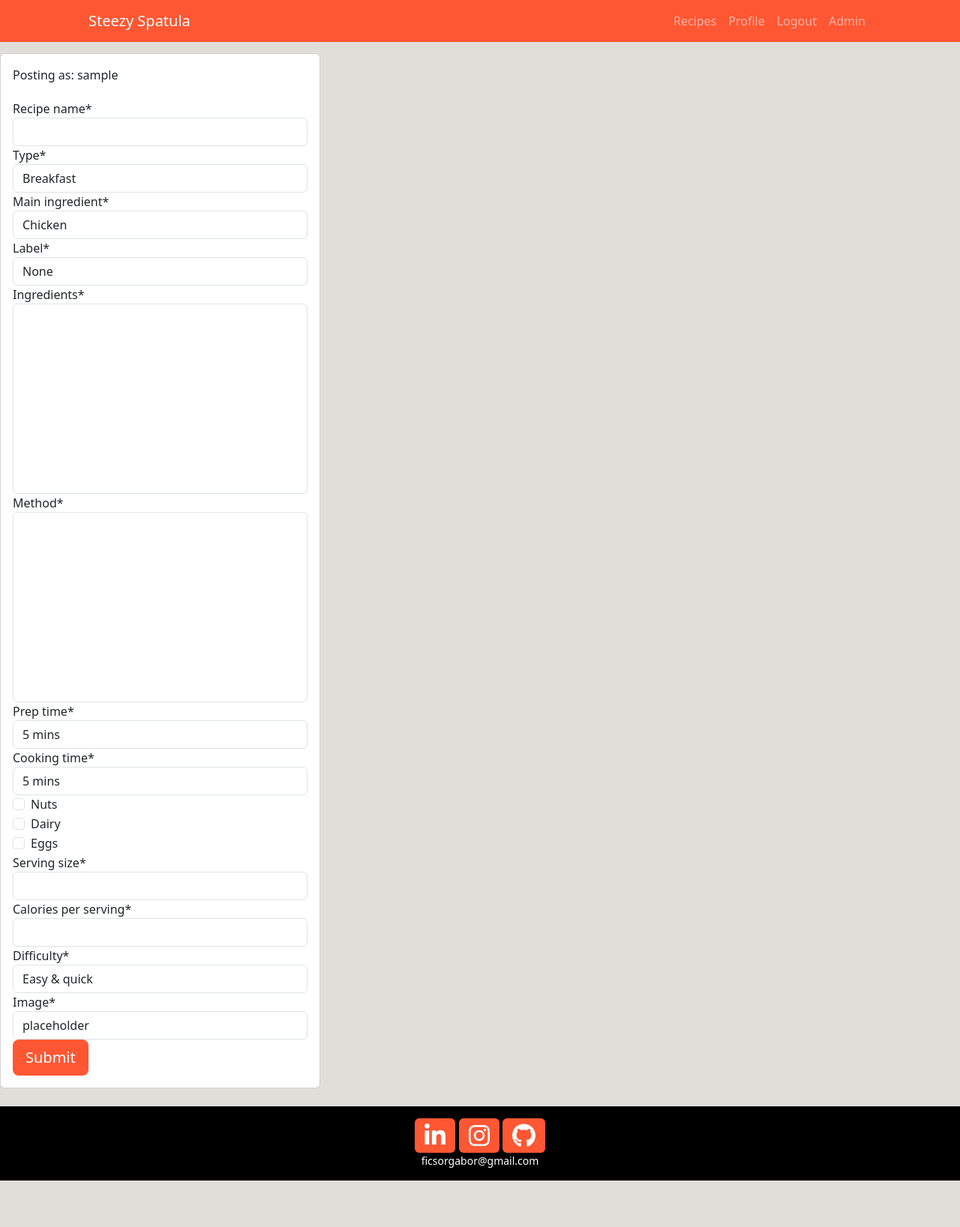
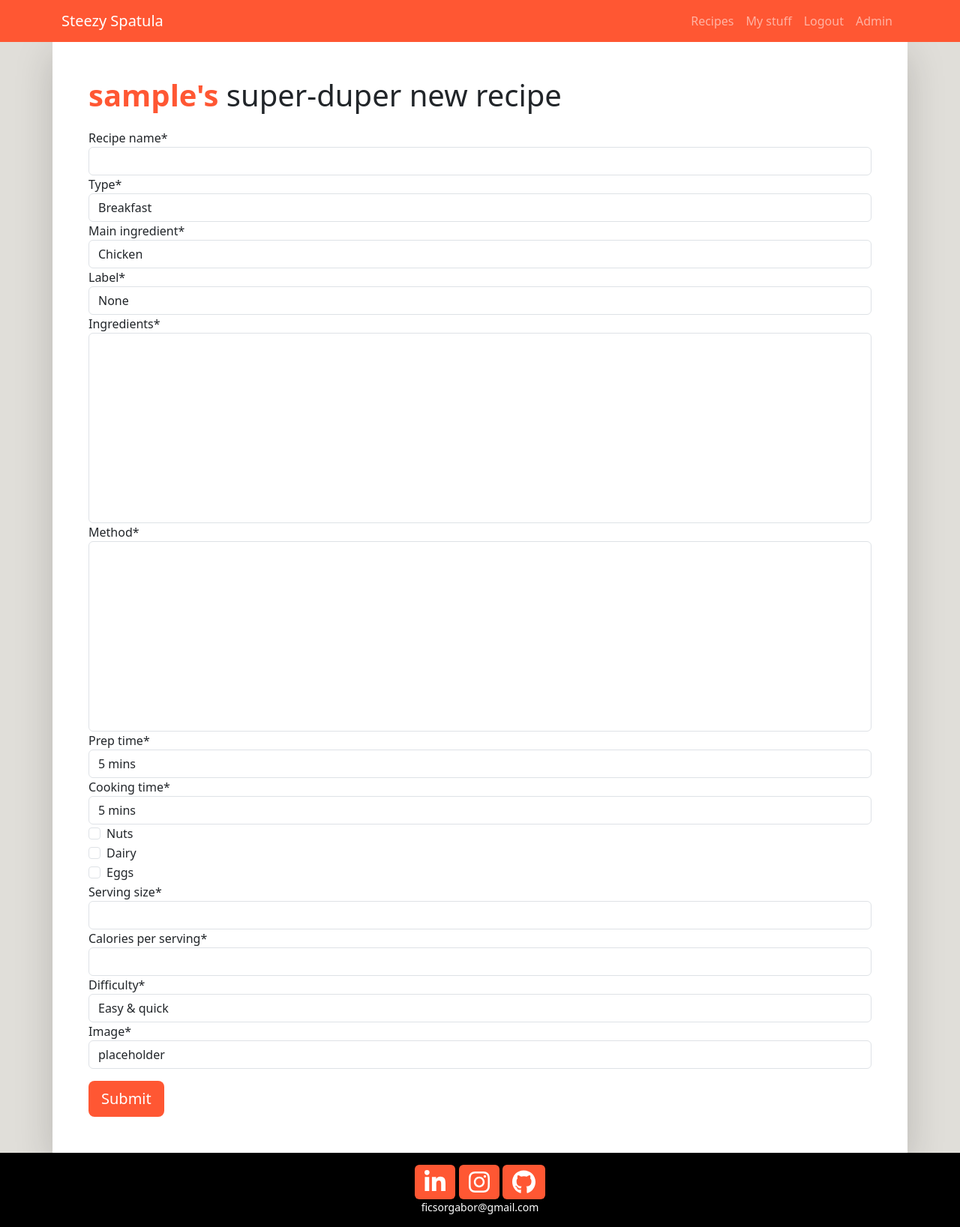
Before and after one commit to GaborFicsor/steezy-spatula, a Django app: page /recipes/create in a window 1280 px wide. Shown: the whole page at 75% size. Before the commit the page ends 1575 px from the top, so only its background shows below. Run offline with Django 3.2, Linux system fonts and the light colour scheme; the visitor is signed in with stand-in values (Sample User, id 1); some libraries are stand-ins or nearby versions; some web fonts are replaced.

Commit message:
Finish styling the form template of creating a new recipe

```diff
--- a/recipes/forms.py
+++ b/recipes/forms.py
@@ -50,7 +50,3 @@ class RecipeFilterForm(forms.ModelForm):
             'type': forms.Select(attrs={'class': 'form-control'}),
             'difficulty': forms.Select(attrs={'class': 'form-control'}),
         }
-
-form = RecipeFilterForm()
-for field in form.fields:
-    print(field)
--- a/static/css/steezy.css
+++ b/static/css/steezy.css
@@ -10,6 +10,14 @@ body{
 
 textarea {
     resize: none;
+}
+
+.view-height-50 {
+    height: 50vh;
+}
+
+.user {
+    color: #FF5733;
 }
 
 hr {
--- a/templates/base.html
+++ b/templates/base.html
@@ -6,8 +6,8 @@
 
 <head>
     <meta charset="UTF-8">
-    <meta name="viewport" content="width=device-width, initial-scale=1, shrink-to-fit=no"/>
-    <meta name="description" content="Easy recipes for people with executive dysfunction" >
+    <meta name="viewport" content="width=device-width, initial-scale=1, shrink-to-fit=no" />
+    <meta name="description" content="Easy recipes for people with executive dysfunction">
     <meta http-equiv="X-UA-Compatible" content="IE=edge">
     <meta name="viewport" content="width=device-width, initial-scale=1.0">
     <!-- Bootstrap CDN -->
@@ -29,16 +29,16 @@
 <body>
     <!-- Navigation-->
     <nav class="navbar navbar-expand-lg navbar-dark text elara fixed-top">
-        <div class="container px-5">
+        <div class="container ">
             <a class="navbar-brand" href="{% url 'homepage' %}">Steezy Spatula</a>
             <button class="navbar-toggler" type="button" data-bs-toggle="collapse" data-bs-target="#navbarResponsive"
                 aria-controls="navbarResponsive" aria-expanded="false" aria-label="Toggle navigation"><span
                     class="navbar-toggler-icon"></span></button>
             <div class="collapse navbar-collapse" id="navbarResponsive">
                 <ul class="navbar-nav ms-auto">
-                    <li class="nav-item"><a class="nav-link "href="{% url 'recipes' %}">Recipes</a></li>
+                    <li class="nav-item"><a class="nav-link " href="{% url 'recipes' %}">Recipes</a></li>
                     {% if user.is_authenticated %}
-                    <li class="nav-item"><a class="nav-link" href="{% url 'profile' user.username %}">Profile</a></li>
+                    <li class="nav-item"><a class="nav-link" href="{% url 'profile' user.username %}">My stuff</a></li>
                     <li class="nav-item"><a class="nav-link" href="{% url 'account_logout' %}">Logout</a></li>
                     <li class="nav-item"><a class="nav-link" href="{% url 'dashboard' %}">Admin</a></li>
                     {% else %}
--- a/templates/home.html
+++ b/templates/home.html
@@ -23,6 +23,15 @@
                         <li>you're mental well-being interferes with your executive functioning</li>
                         <li>looking at unnecessary walls of text annoys you</li>
                     </ul>
+                    {% if user.is_authenticated %}
+                    <a class="d-none" href="{% url 'account_signup' %}">
+                        <button type="submit" class="btn elara mt-2">Register</button>
+                    </a>
+                    {% else %}
+                    <a href="{% url 'account_signup' %}">
+                        <button type="submit" class="btn elara mt-2">Register</button>
+                    </a>
+                    {% endif%}
                 </div>
             </div>
         </div>
@@ -31,8 +40,8 @@
 
 <!-- Content section / a word on me-->
 
-<section >
-    <div class="container px-5">
+<section>
+    <div class="container white px-5">
         <div class="row align-items-center">
             <div class="col-lg-4 text-center">
                 <div class="p-5"><img class="img-fluid about-me" src="../static/images/me.jpg" alt="..." /></div>
--- a/templates/recipe_form.html
+++ b/templates/recipe_form.html
@@ -3,9 +3,11 @@
 {% block content %}
 {% load crispy_forms_tags %}
 
-<div class="col-md-4 card mb-4  mt-3 ">
-    <div class="card-body">
-        <!-- For later -->
+<div class="container white shadow-lg p-5">
+    <div class="row">
+        <div class="col-12">
+
+                <div>
                     {% if posted %}
                     <div class="alert alert-success" role="alert">
                         Your recipe is awaiting approval
@@ -13,15 +15,28 @@
                     {% else %}
                     {% if user.is_authenticated %}
 
-        <p>Posting as: {{ user.username }}</p>
+                    <h1>
+                        <b class="user">
+                        {{ user.username }}'s
+                        </b>
+                        super-duper new recipe</h1>
                     <form method="post" style="margin-top: 1.3em;">
                         {{ form | crispy }}
                         {% csrf_token %}
-            <button type="submit" class="btn btn-signup btn-lg">Submit</button>
+                        <button type="submit" class="btn btn-signup elara mt-3 btn-lg">Submit</button>
                     </form>
                     {% endif %}
                     {% endif %}
                 </div>
+
         </div>
 
+
+    </div>
+</div>
+
+
+
+
+
 {%endblock%}
```
Also changed, not shown: steezyspatula/settings.py (+13 -0 lines). Lines whose indentation alone changed are shown as unchanged.
